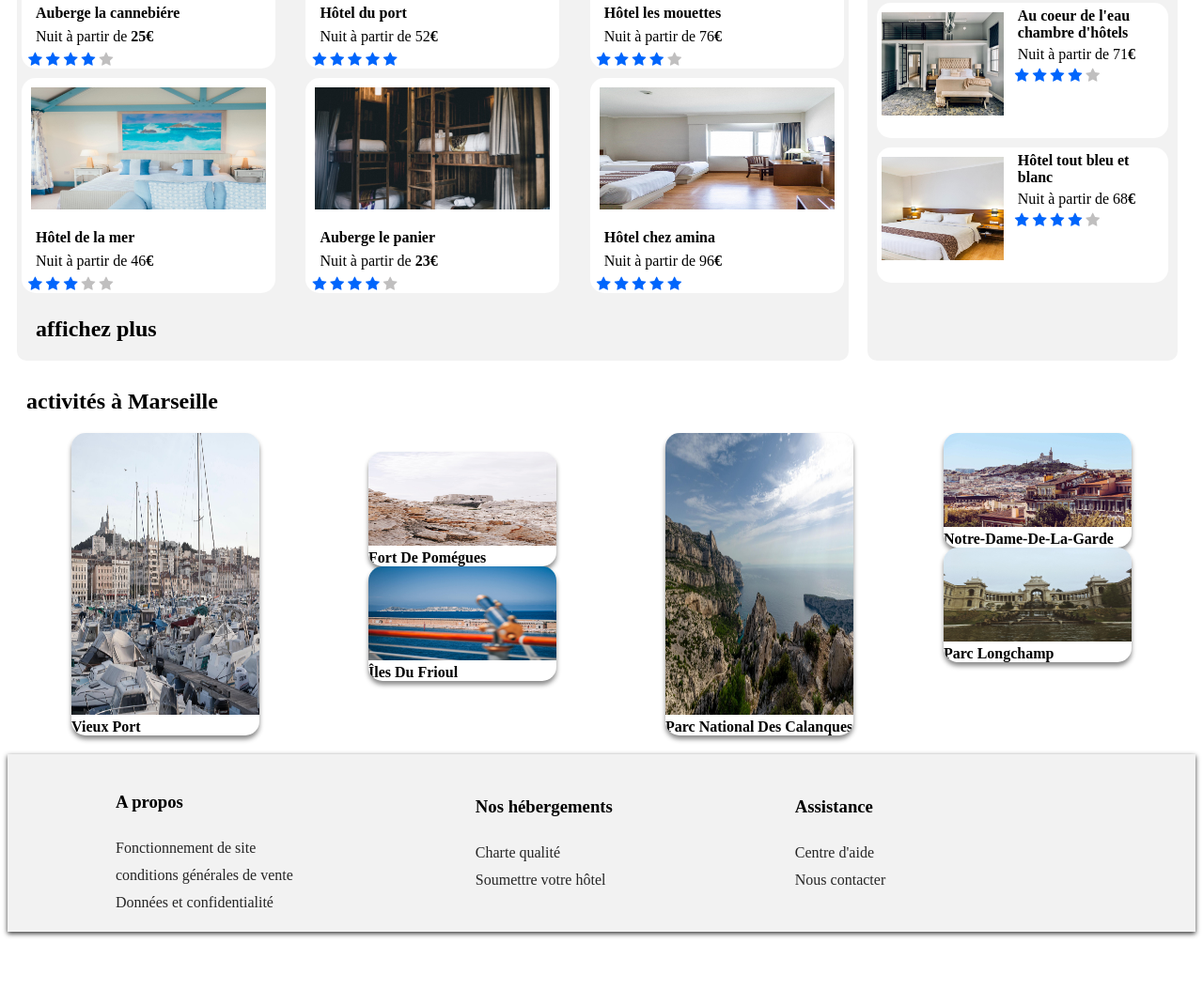
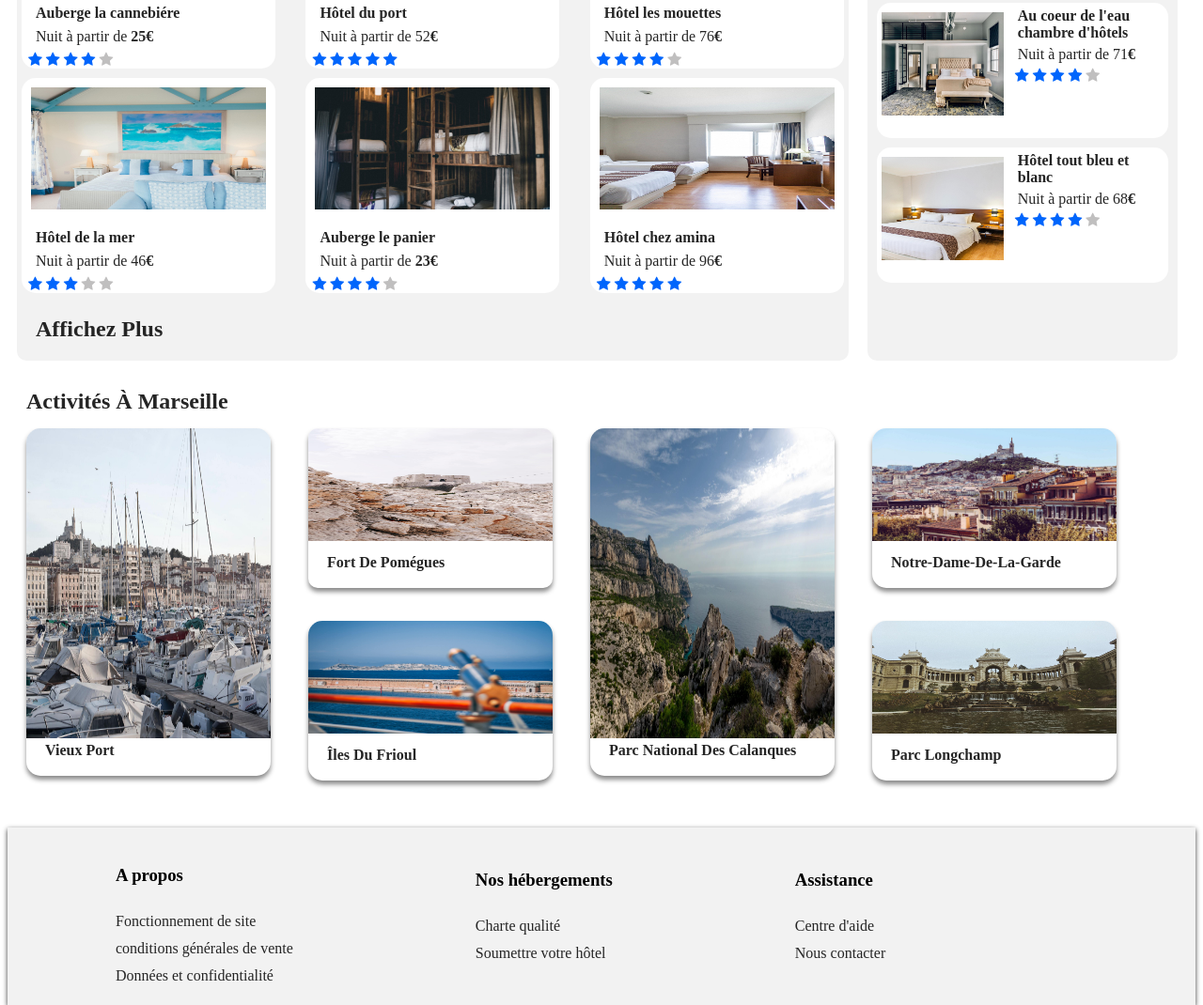
Before and after one commit to Ammar-Khaoula/reservia.githup.io, a plain HTML site: page index.html in a window 1280 px wide. Shown: the part 331-1401 px from the top of the page at 94% size. Before the commit the page ends 1331 px from the top, so only its background shows below. Drawn offline with Linux system fonts and the light colour scheme.

Commit message:
edit section and footer

```diff
--- a/index.html
+++ b/index.html
@@ -37,12 +37,12 @@
     <section class="menu1">
         <!--article-->
         <article class="bestAccommodation">
-            <h2>hébergements à Marseille</h2>
+            <h2><a href="index.html">hébergements à Marseille</a></h2>
             <div class="accommodation">
                 <div class="hebergement">
                     <a href="#">
                         <img src="./images/hebergements/2_large/marcus-loke-WQJvWU_HZFo-unsplash.jpg">
-                    </a>
+
                         <span class="bold">Auberge la cannebiére</span>
                         <span class="price">Nuit à partir de <b> 25€</b></span>
                         <div class="stars">
@@ -52,12 +52,13 @@
                             <i class="fa fa-star gold"></i>
                             <i class="fa fa-star" id="emptyStar"></i>
                         </div>
+                    </a>
                 </div>
 
                 <div class="hebergement">
                     <a href="#">
                         <img src="./images/hebergements/2_large/fred-kleber-gTbaxaVLvsg-unsplash.jpg">
-                    </a>
+
                         <span class="bold">Hôtel du port</span>
                         <span class="price">Nuit à partir de 52<b>€</b></span>
                         <div class="stars">
@@ -67,12 +68,13 @@
                             <i class="fa fa-star gold"></i>
                             <i class="fa fa-star gold"></i>
                         </div>
+                    </a>
                 </div>
 
                 <div class="hebergement">
                     <a href="#">
                         <img src="./images/hebergements/2_large/reisetopia-B8WIgxA_PFU-unsplash.jpg">
-                    </a>
+
                         <span class="bold">Hôtel les mouettes</span>
                         <span class="price">Nuit à partir de 76<b>€</b></span>
                         <div class="stars">
@@ -82,11 +84,12 @@
                             <i class="fa fa-star gold"></i>
                             <i class="fa fa-star" id="emptyStar"></i>
                         </div>
+                    </a>
                 </div>
                 <div class="hebergement">
                     <a href="#">
                         <img src="./images/hebergements/2_large/annie-spratt-Eg1qcIitAuA-unsplash.jpg">
-                    </a>
+
                         <span class="bold">Hôtel de la mer</span>
                         <span class="price">Nuit à partir de 46<b>€</b></span>
                         <div class="stars">
@@ -96,11 +99,12 @@
                             <i class="fa fa-star" id="emptyStar"></i>
                             <i class="fa fa-star" id="emptyStar"></i>
                         </div>
+                    </a>
                 </div>
                 <div class="hebergement">
                     <a href="#">
                         <img src="./images/hebergements/2_large/nicate-lee-kT-ZyaiwBe0-unsplash.jpg">
-                    </a>
+
                         <span class="bold">Auberge le panier</span>
                         <span class="price">Nuit à partir de <b>23€</b></span>
                         <div class="stars">
@@ -110,11 +114,12 @@
                             <i class="fa fa-star gold"></i>
                             <i class="fa fa-star " id="emptyStar"></i>
                         </div>
+                    </a>
                 </div>
                 <div class="hebergement">
                     <a href="#">
                         <img src="./images/hebergements/2_large/febrian-zakaria-M6S1WvfW68A-unsplash.jpg">
-                    </a>
+
                         <span class="bold">Hôtel chez amina</span>
                         <span class="price">Nuit à partir de 96<b>€</b></span>
 
@@ -125,9 +130,11 @@
                             <i class="fa fa-star gold"></i>
                             <i class="fa fa-star gold"></i>
                         </div>
+                    </a>
                 </div>
             </div>
-            <h2>affichez plus</h2>
+
+            <h2> <a href="#">affichez plus</a></h2>
 
         </article>
 
@@ -136,7 +143,7 @@
 
             <div class="align">
                 <div>
-                    <h2>les plus plopulaires</h2>
+                    <h2><a href="#">les plus plopulaires</a></h2>
                 </div>
                 <div class="charts"><i class="fa fa-line-chart"></i></div>
             </div>
@@ -145,7 +152,7 @@
                 <div class="picture">
                     <a href="#">
                         <img src="./images/hebergements/2_large/emile-guillemot-Bj_rcSC5XfE-unsplash.jpg">
-                    </a>
+
                 </div>
                 <div class="discription">
                     <div><span class="bold">Hôtel le soleil du matin</span></div>
@@ -157,6 +164,7 @@
                         <i class="fa fa-star gold"></i>
                         <i class="fa fa-star gold"></i>
                     </div>
+                    </a>
                 </div>
 
             </div>
@@ -165,7 +173,6 @@
                 <div class="picture">
                     <a href="#">
                         <img src="./images/hebergements/2_large/aw-creative-VGs8z60yT2c-unsplash.jpg">
-                    </a>
                 </div>
                 <div class="discription">
                     <div><span class="bold">Au coeur de l'eau chambre d'hôtels</span></div>
@@ -177,6 +184,7 @@
                         <i class="fa fa-star gold"></i>
                         <i class="fa fa-star" id="emptyStar"></i>
                     </div>
+                    </a>
                 </div>
 
             </div>
@@ -185,7 +193,6 @@
                 <div class="picture">
                     <a href="#">
                         <img src="./images/hebergements/2_large/febrian-zakaria-sjvU0THccQA-unsplash.jpg">
-                    </a>
                 </div>
                 <div class="discription">
                     <div><span class="bold">Hôtel tout bleu et blanc</span></div>
@@ -197,6 +204,7 @@
                         <i class="fa fa-star gold"></i>
                         <i class="fa fa-star" id="emptyStar"></i>
                     </div>
+                    </a>
                 </div>
 
             </div>
@@ -206,34 +214,45 @@
     </section>
     <!--section2-->
     <section>
-        <h2>activités à Marseille</h2>
+        <h2><a href="#">activités à Marseille</a></h2>
         <div class="menu2">
 
             <div class="harbor">
+                <a href="#">
                     <img src="./images/activites/2_large/reno-laithienne-QUgJhdY5Fyk-unsplash.jpg">
                     <div><span>vieux port</span></div>
+                </a></br>
             </div>
 
-            <div class ="activity">
+            <div class="activity">
+                <a href="#">
                     <div class="pomégues"><img src="./images/activites/2_large/paul-hermann-QFTrLdQIRhI-unsplash.jpg">
                         <div><span>Fort de pomégues</span></div>
+                </a></br>
             </div>
+            <a href="#">
                 <div class="frioul"><img src="./images/activites/2_large/kevin-hikari-rV_Qd1l-VXg-unsplash.jpg">
                     <div><span>îles du frioul</span></div>
+            </a></br>
         </div>
         </div>
         <div class="parc">
+            <a href="#">
                 <img src="./images/activites/2_large/kilyan-sockalingum-NR8-cBCN3aI-unsplash.jpg">
                 <div><span>parc national des Calanques</span></div>
+            </a></br>
         </div>
 
         <div>
+            <a href="#">
                 <div class="florian"><img src="./images/activites/2_large/florian-wehde-xW9e8gdotxI-unsplash.jpg">
                     <div><span>notre-dame-de-la-Garde</span></div>
+            </a></br>
         </div>
-
+        <a href="#">
             <div class="parcLongchamp"><img src="./images/activites/2_large/lena-paulin-wH2-EJoDcV0-unsplash.jpg">
                 <div><span>parc longchamp</span></div>
+        </a></br>
         </div>
 
         </div>
--- a/style.css
+++ b/style.css
@@ -35,7 +35,7 @@ img{
         padding-top: 20px;
     }
 
-    a:focus{
+    .header a:focus{
 
         color: blue;
     }
@@ -155,22 +155,23 @@ img{
 
           /*section2*/
           .menu2{
-            margin: 20px;
             display: flex;
-            justify-content: space-around;
+            position: relative;
+            top:25px;
 
           }
           .menu2 span{
             font-weight: bold;
             text-transform:capitalize;
-          }
-          .activity{
-              margin: 20px;
+            position: relative;
+            left: 20px;
           }
 
           .harbor img{
-            height:300px;
-            width:200px;
+            height:330px;
+            width:260px;
+            position: relative;
+
           }
           .harbor{
             border: 0px black solid;
@@ -179,22 +180,32 @@ img{
             -moz-box-shadow:0px 4px 5px 0px rgba(0, 0, 0, 0.46);
             box-shadow:0px 4px 5px 0px rgba(0, 0, 0, 0.46);
             overflow: hidden;
+            position: relative;
+            bottom: 30px;
+            left: 20px;
           }
           .pomégues img{
-            height:100px;
-            width:200px;
+            height:130px;
+            width:260px;
+            position: relative;
+            bottom: 10px;
           }
           .pomégues{
             border: 0px black solid;
-            border-radius: 15px;
+            border-radius: 10px;
             -webkit-box-shadow: 0px 4px 5px 0px rgba(0, 0, 0, 0.46);
             -moz-box-shadow:0px 4px 5px 0px rgba(0, 0, 0, 0.46);
             box-shadow:0px 4px 5px 0px rgba(0, 0, 0, 0.46);
             overflow: hidden;
+            position: relative;
+            bottom: 30px;
+            left: 60px;
           }
           .frioul img{
-            height:100px;
-            width:200px;
+            height:130px;
+            width:260px;
+            position: relative;
+            bottom: 10px;
           }
           .frioul{
             border: 0px black solid;
@@ -203,10 +214,13 @@ img{
             -moz-box-shadow:0px 4px 5px 0px rgba(0, 0, 0, 0.46);
             box-shadow:0px 4px 5px 0px rgba(0, 0, 0, 0.46);
             overflow: hidden;
+            position: relative;
+            left: 60px;
+            top: 5px;
           }
           .parc img{
-            height:300px;
-            width:200px;
+            height:330px;
+            width:260px;
           }
           .parc{
             border: 0px black solid;
@@ -215,10 +229,15 @@ img{
             -moz-box-shadow:0px 4px 5px 0px rgba(0, 0, 0, 0.46);
             box-shadow:0px 4px 5px 0px rgba(0, 0, 0, 0.46);
             overflow: hidden;
+            position: relative;
+            bottom: 30px;
+            left:100px ;
           }
           .florian img{
-            height:100px;
-            width:200px;
+            height:130px;
+            width:260px;
+            position: relative;
+            bottom: 10px;
           }
           .florian{
             border: 0px black solid;
@@ -227,10 +246,15 @@ img{
             -moz-box-shadow:0px 4px 5px 0px rgba(0, 0, 0, 0.46);
             box-shadow:0px 4px 5px 0px rgba(0, 0, 0, 0.46);
             overflow: hidden;
+            position: relative;
+            bottom: 30px;
+            left: 140px;
           }
           .parcLongchamp img{
-            height:100px;
-            width:200px;
+            height:130px;
+            width:260px;
+            position: relative;
+            bottom: 10px;
           }
           .parcLongchamp{
             border: 0px black solid;
@@ -239,6 +263,12 @@ img{
             -moz-box-shadow:0px 4px 5px 0px rgba(0, 0, 0, 0.46);
             box-shadow:0px 4px 5px 0px rgba(0, 0, 0, 0.46);
             overflow: hidden;
+            position: relative;
+            left: 140px;
+            top: 5px;
+          }
+          h2{
+            text-transform: capitalize;
           }
 
 
@@ -252,6 +282,8 @@ img{
         webkit-box-shadow:0px 2px 5px 0px rgba(0, 0, 0, 0.8);
         moz-box-shadow:0px 2px 5px 0px rgba(0, 0, 0, 0.8);
         box-shadow:0px 2px 5px 0px rgba(0, 0, 0, 0.8);
+        position: relative;
+        top: 50px;
     }
     .footer ul{
         padding: auto;
```
Lines whose indentation alone changed are shown as unchanged.
